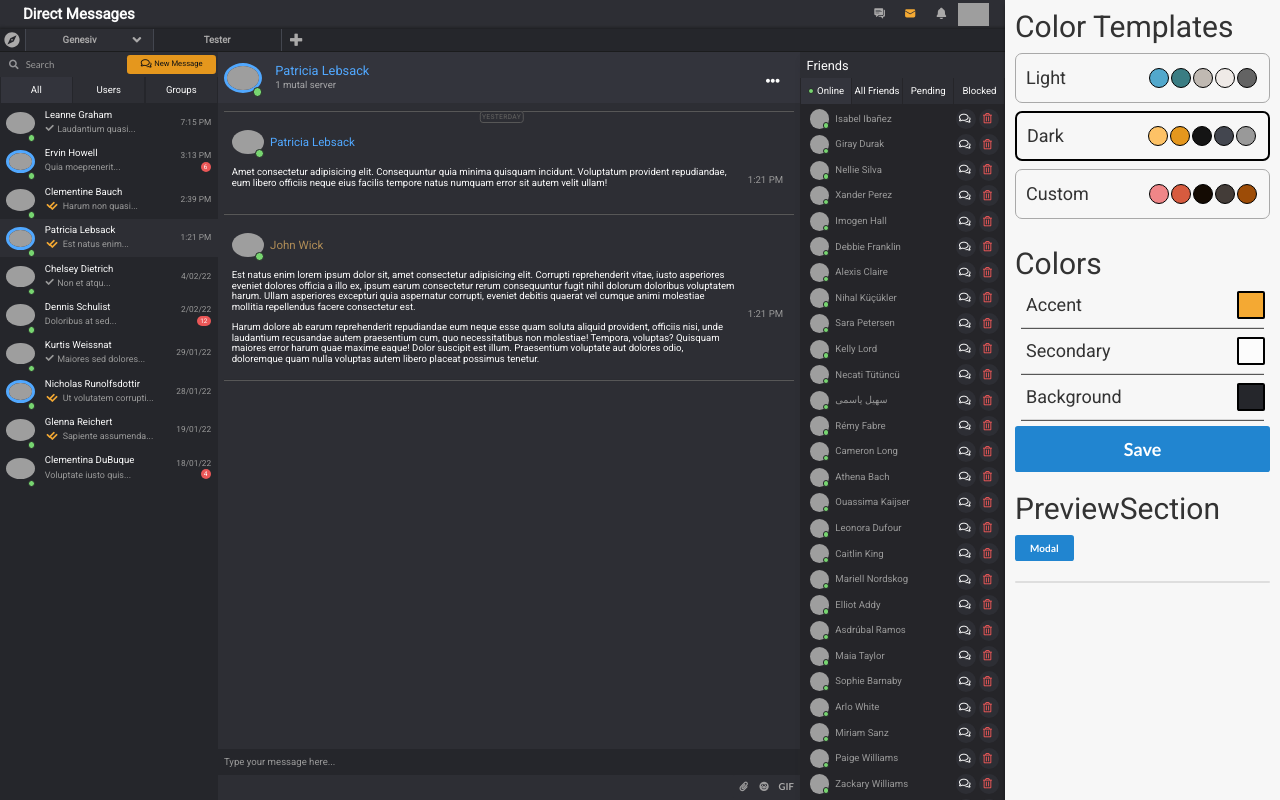
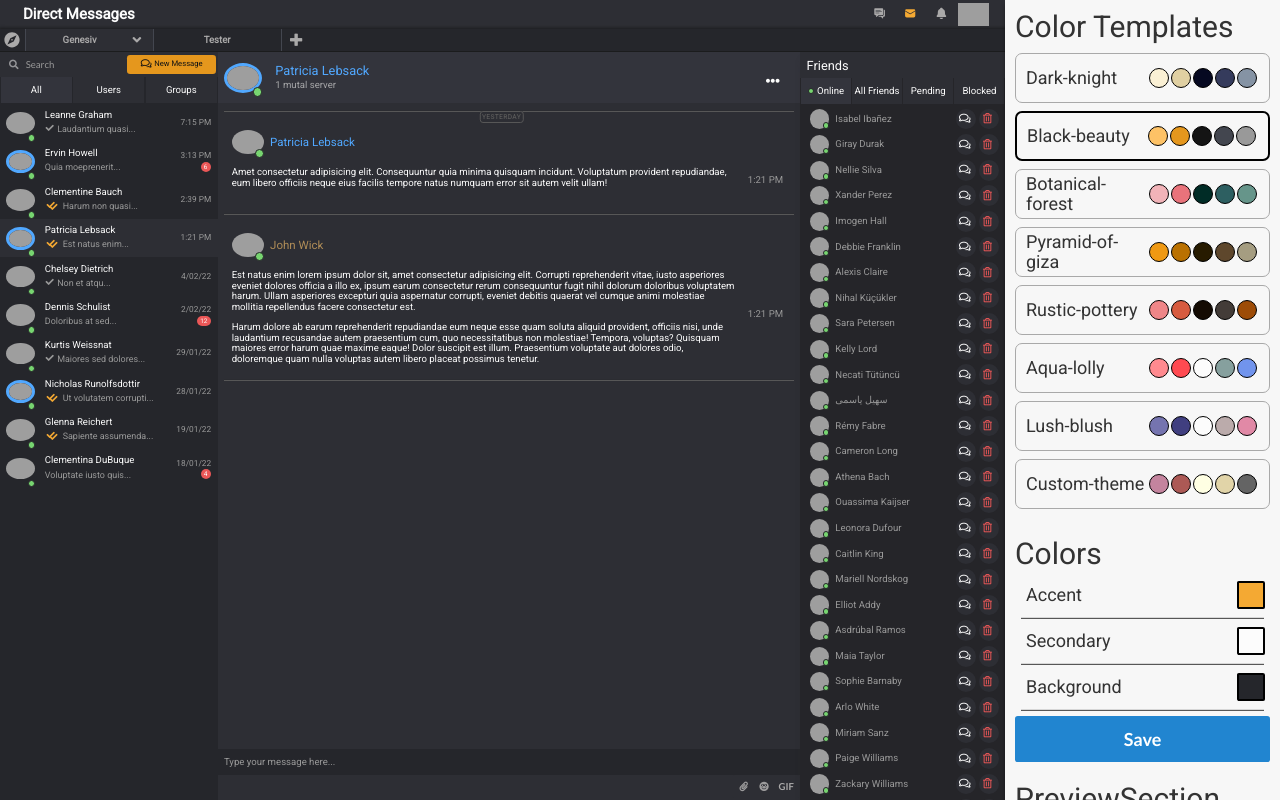
Before and after one commit to SparrowMike/colourShadeGenerator, a plain HTML site: page customTheme/index.html in a window 1280 px wide. Drawn offline with nearby package versions, Linux system fonts and the light colour scheme; grey boxes are pictures that could not be loaded.

Commit message:
style: 💄 new themes implemented

```diff
--- a/customTheme/app.js
+++ b/customTheme/app.js
@@ -1,12 +1,12 @@
 var app = angular.module("myApp", []);
 
 app.controller("theme", function ($scope, $http) {
-  $http.get('data/onlineFriends.json').then(function(response) {
+  $http.get("data/onlineFriends.json").then(function (response) {
     $scope.onlineFriends = response.data;
-  })
-  $http.get('data/messagesHistory.json').then(function(response) {
+  });
+  $http.get("data/messagesHistory.json").then(function (response) {
     $scope.messagesHistory = response.data;
-  })
+  });
 
   //? OBJECT STORING PALETTE INCREMENT VALUES
   const paletteToFeed = {
@@ -16,14 +16,14 @@ app.controller("theme", function ($scope, $http) {
       "--accent-light": { r: 9, g: 25, b: 51 },
     },
     secondary: {
-      "--main-secondary": {r: 0, g: 0, b: 0},
-      "--main-secondary-dark1": {r: -25, g: -25, b: -25},
-      "--main-secondary-dark2": {r: -56, g: -56, b: -56},
-      "--main-secondary-dark3": {r: -82, g: -83, b: -83},
-      "--main-secondary-dark4": {r: -86, g: -86, b: -84},
-      "--main-secondary-dark5": {r: -99, g: -99, b: -99},
-      "--main-secondary-dark6": {r: -165, g: -165, b: -165},
-      "--main-secondary-dark7": {r: -202, g: -202, b: -202}
+      "--main-secondary": { r: 0, g: 0, b: 0 },
+      "--main-secondary-dark1": { r: -25, g: -25, b: -25 },
+      "--main-secondary-dark2": { r: -56, g: -56, b: -56 },
+      "--main-secondary-dark3": { r: -82, g: -83, b: -83 },
+      "--main-secondary-dark4": { r: -86, g: -86, b: -84 },
+      "--main-secondary-dark5": { r: -99, g: -99, b: -99 },
+      "--main-secondary-dark6": { r: -165, g: -165, b: -165 },
+      "--main-secondary-dark7": { r: -202, g: -202, b: -202 },
     },
     background: {
       "--main-bg-darkest": { r: -17, g: -18, b: -23 },
@@ -35,14 +35,12 @@ app.controller("theme", function ($scope, $http) {
       "--main-bg-lightest": { r: 30, g: 32, b: 36 },
     },
   };
-  Object.freeze(paletteToFeed)
+  Object.freeze(paletteToFeed);
 
   //? ==============UI MODAL================
   $scope.modal = () => {
-    $('.ui.modal')
-      .modal('show')
-    ;
-  }
+    $(".ui.modal").modal("show");
+  };
 
   //? OBJECT TO STORE THE CUSTOM THEME
   const storedPalette = { accent: {}, secondary: {}, background: {} };
@@ -51,32 +49,47 @@ app.controller("theme", function ($scope, $http) {
 
   //? LOAD THE THEME ON START
   const theme = localStorage.getItem("theme");
-  let currentTheme = theme ? `.${theme}` : ".dark";
-  $scope.selected = theme ? theme : "dark";
-  if (theme) $("html").removeClass("light dark custom").addClass(theme);
+  let currentTheme = theme ? `.${theme}` : ".black-beauty";
+  $scope.selected = theme ? theme : "black-beauty";
+  if (theme) $("html").removeClass().addClass(theme);
 
   //? CHANGE THE THEMES - TOGGLING CLASS
   $scope.changeTheme = (theme) => {
     $scope.selected = theme;
     localStorage.setItem("theme", theme);
     currentTheme = `.${theme}`;
+    $("html").removeAttr("style").removeClass();
+
     switch (theme) {
-      case "light":
-        $("html")
-          .removeAttr("style")
-          .removeClass("dark custom")
-          .addClass("light");
+      case "light-theme":
+        $("html").addClass("light-theme");
         break;
-      case "dark":
-        $("html")
-          .removeAttr("style")
-          .removeClass("light custom")
-          .addClass("dark");
+      case "black-beauty":
+        $("html").addClass("black-beauty");
         break;
-      case "custom":
-        if (JSON.parse(localStorage.getItem("customTheme")) === null) $("html").removeAttr("style")
+      case "dark-knight":
+        $("html").addClass("dark-knight");
+        break;
+      case "botanical-forest":
+        $("html").addClass("botanical-forest");
+        break;
+      case "pyramid-of-giza":
+        $("html").addClass("pyramid-of-giza");
+        break;
+      case "rustic-pottery":
+        $("html").addClass("rustic-pottery");
+        break;
+      case "aqua-lolly":
+        $("html").addClass("aqua-lolly");
+        break;
+      case "lush-blush":
+        $("html").addClass("lush-blush");
+        break;
+      case "custom-theme":
+        if (JSON.parse(localStorage.getItem("customTheme")) === null)
+          $("html").removeAttr("style");
         loadValues();
-        $("html").removeClass("light dark").addClass("custom");
+        $("html").addClass("custom-theme");
         break;
     }
     loadSelectedTheme(loadCurrentCss());
@@ -84,20 +97,34 @@ app.controller("theme", function ($scope, $http) {
 
   //?===================UPDATE CUSTOM PALETTE=====================
   const customPaletteColors = () => {
-    const theme = JSON.parse(localStorage.getItem("customTheme"))
-    $(`#defaultTheme.custom #circles > .one`).css("background", theme.accent["--accent-light"]);
-    $(`#defaultTheme.custom #circles > .two`).css("background", theme.accent["--accent-dark"]);
-    $(`#defaultTheme.custom #circles > .three`).css("background", theme.background["--main-bg-darkest"]);
-    $(`#defaultTheme.custom #circles > .four`).css("background", theme.background["--main-bg-lightest"]);
-    $(`#defaultTheme.custom #circles > .five`).css("background", theme.secondary["--main-secondary"]);
-  }
-
+    const theme = JSON.parse(localStorage.getItem("customTheme"));
+    $(`#defaultTheme.custom-theme #circles > .one`).css(
+      "background",
+      theme.accent["--accent-light"]
+    );
+    $(`#defaultTheme.custom-theme #circles > .two`).css(
+      "background",
+      theme.accent["--accent-dark"]
+    );
+    $(`#defaultTheme.custom-theme #circles > .three`).css(
+      "background",
+      theme.background["--main-bg-darkest"]
+    );
+    $(`#defaultTheme.custom-theme #circles > .four`).css(
+      "background",
+      theme.background["--main-bg-lightest"]
+    );
+    $(`#defaultTheme.custom-theme #circles > .five`).css(
+      "background",
+      theme.secondary["--main-secondary"]
+    );
+  };
 
   //?===================SAVE=====================
   $scope.saveValues = () => {
     localStorage.setItem("customTheme", JSON.stringify(storedPalette));
-    customPaletteColors()
-    parent.postMessage(storedPalette, '*')
+    customPaletteColors();
+    parent.postMessage(storedPalette, "*");
   };
 
   //?========LOAD VALUES FROM THE LOCAL STORAGE=========
@@ -109,7 +136,7 @@ app.controller("theme", function ($scope, $http) {
       }
     }
   };
-  if (theme === "custom") {
+  if (theme === "custom-theme") {
     loadValues();
   }
 
@@ -132,7 +159,7 @@ app.controller("theme", function ($scope, $http) {
   //?========CONVERT loadCurrentCss FUNCTION INTO OBJECT AND STORE IT IN storedPalette=========
   const loadSelectedTheme = (input) => {
     if (
-      currentTheme === ".custom" &&
+      currentTheme === ".custom-theme" &&
       localStorage.getItem("customTheme") !== null
     ) {
       const gotback = JSON.parse(localStorage.getItem("customTheme"));
@@ -141,9 +168,9 @@ app.controller("theme", function ($scope, $http) {
       storedPalette.background = { ...gotback.background };
     } else {
       try {
-        input = input.substring(input.indexOf("-"), input.indexOf("}"));
-      } catch(e) {
-        console.error(e)
+        input = input.substring(input.indexOf("--"), input.indexOf("}"));
+      } catch (e) {
+        console.error(e);
       }
       let results = {},
         attributes = input.split("; ");
@@ -153,9 +180,12 @@ app.controller("theme", function ($scope, $http) {
       }
       for (r in results) {
         if (results[r] === "" || results[r] === undefined) delete results[r];
-        if (r.includes("accent")) storedPalette.accent[r] = `${results[r].trim()}`;
-        if (r.includes("secondary")) storedPalette.secondary[r] = `${results[r].trim()}`;
-        if (r.includes("bg")) storedPalette.background[r] = `${results[r].trim()}`;
+        if (r.includes("accent"))
+          storedPalette.accent[r] = `${results[r].trim()}`;
+        if (r.includes("secondary"))
+          storedPalette.secondary[r] = `${results[r].trim()}`;
+        if (r.includes("bg"))
+          storedPalette.background[r] = `${results[r].trim()}`;
         body.setProperty(r, results[r]); //* load colours with js
       }
     }
@@ -164,7 +194,7 @@ app.controller("theme", function ($scope, $http) {
   $(document).ready(function () {
     loadSelectedTheme(loadCurrentCss());
     if (localStorage.getItem("customTheme") !== null) {
-      customPaletteColors()
+      customPaletteColors();
     }
   });
 
@@ -190,7 +220,7 @@ app.controller("theme", function ($scope, $http) {
       pickr = new Pickr({
         el: $(`.${type}Color`)[0],
         theme: "monolith",
-        appClass: 'pickr-theme',
+        appClass: "pickr-theme",
         swatches: [
           "rgba(244, 67, 54, 1)",
           "rgba(233, 30, 99, 1)",
@@ -211,7 +241,7 @@ app.controller("theme", function ($scope, $http) {
         defaultRepresentation: "RGBA",
         closeWithKey: "Escape",
         // Any combinations of top, left, bottom or right with one of these optional modifiers: start, middle, end
-        position: 'left-start',
+        position: "left-start",
         useAsButton: false,
         // default: current_color,
         comparison: false,
@@ -229,13 +259,21 @@ app.controller("theme", function ($scope, $http) {
         current_color = color.toRGBA().toString(0);
         $input.val(current_color).trigger("change");
 
-        $('tbody tr').remove()
+        $("tbody tr").remove();
 
         const currentValue = rgbToObj(current_color);
         for (color in storedPalette[type]) {
-          let rgbArr = []
-          if (type == 'secondary' && (currentValue.r <= 90 || currentValue.g <= 50 || currentValue.b <= 127) ||
-          type == 'background' && (currentValue.r >= 200 || currentValue.g >= 200 || currentValue.b >= 256)) {
+          let rgbArr = [];
+          if (
+            (type == "secondary" &&
+              (currentValue.r <= 90 ||
+                currentValue.g <= 50 ||
+                currentValue.b <= 127)) ||
+            (type == "background" &&
+              (currentValue.r >= 200 ||
+                currentValue.g >= 200 ||
+                currentValue.b >= 256))
+          ) {
             rgbArr = [
               rgbValues.r - paletteToFeed[type][color].r,
               rgbValues.g - paletteToFeed[type][color].g,
@@ -259,7 +297,9 @@ app.controller("theme", function ($scope, $http) {
           //? display the currently generated colours
           body.setProperty(color, rgb);
 
-          $('tbody').append(`<tr><td style='background: ${storedPalette[type][color]}; color: white; text-shadow: 1px 1px 1.5px black; width: 55%;'>${color}</td><td style='width: 45%'>${storedPalette[type][color]}</td></tr>`)
+          $("tbody").append(
+            `<tr><td style='background: ${storedPalette[type][color]}; color: white; text-shadow: 1px 1px 1.5px black; width: 55%;'>${color}</td><td style='width: 45%'>${storedPalette[type][color]}</td></tr>`
+          );
         }
         console.log(storedPalette[type]);
       });
--- a/customTheme/index.html
+++ b/customTheme/index.html
@@ -229,7 +229,7 @@
     <div id="sidePanel">
       <div id="colorTemplates">
         <h2>Color Templates</h2>
-        <div ng-repeat="theme in ['light', 'dark', 'custom']" id="defaultTheme" class={{theme}} ng-class="{active: theme == selected}" ng-click="changeTheme(theme)">
+        <div ng-repeat="theme in ['dark-knight', 'black-beauty', 'botanical-forest', 'pyramid-of-giza', 'rustic-pottery', 'aqua-lolly', 'lush-blush',  'custom-theme']" id="defaultTheme" class={{theme}} ng-class="{active: theme == selected}" ng-click="changeTheme(theme)">
           <h4>{{theme[0].toUpperCase() + theme.slice(1)}}</h4>
           <div id="circles">
             <div ng-repeat="c in ['one', 'two', 'three', 'four', 'five']" class={{c}}></div>
@@ -245,7 +245,7 @@
           </div>
           <div class="ui divider"></div>
         </div>
-        <button style="width: 100%; font-size: large; margin-top: 5px;" class="ui primary button" ng-click="saveValues(); changeTheme('custom')">Save</button>
+        <button style="width: 100%; font-size: large; margin-top: 5px;" class="ui primary button" ng-click="saveValues(); changeTheme('custom-theme')">Save</button>
       </div>
       <div id="previewSection">
         <h2>PreviewSection</h2>
--- a/customTheme/styles.css
+++ b/customTheme/styles.css
@@ -29,7 +29,7 @@ body {
   --friend: rgb(81, 168, 255);
 }
 
-.dark {
+.black-beauty {
   /*? ======Primary====== */
   --accent-dark: rgb(229, 151, 29); /* *(-15, -18, -22) */
   --accent: rgb(244, 169, 51); /* *base */
@@ -54,35 +54,72 @@ body {
   --main-bg-lighter: rgb(51, 52, 60); /* *(+14, +14, +17) */
   --main-bg-lightest: rgb(67, 70, 79); /* *(+30, +32, +36) */
 }
+.dark-knight {
+  --accent-dark: rgb(224, 208, 162);
+  --accent: rgb(239, 225, 186, 1);
+  --accent-light: rgb(250, 240, 212);
+  --main-bg-darkest: rgb(6, 9, 33, 1);
+  --main-bg-darker: rgb(13, 17, 42);
+  --main-bg-dark: rgb(23, 26, 54);
+  --main-bg: rgb(23, 27, 56);
+  --main-bg-light: rgb(31, 35, 65);
+  --main-bg-lighter: rgb(37, 41, 73);
+  --main-bg-lightest: rgb(53, 59, 92);
+  --main-secondary: rgb(252, 252, 252, 1);
+  --main-secondary-dark1: rgb(210, 217, 224);
+  --main-secondary-dark2: rgb(200, 210, 220);
+  --main-secondary-dark3: rgb(158, 171, 185);
+  --main-secondary-dark4: rgb(151, 165, 181);
+  --main-secondary-dark5: rgb(133, 147, 164);
+  --main-secondary-dark6: rgb(79, 92, 108);
+  --main-secondary-dark7: rgb(29, 40, 53);
+}
+.botanical-forest {
+  --accent-dark: rgba(233, 115, 123);
+  --accent: rgba(238, 153, 159);
+  --accent-light: rgba(241, 179, 184);
+  --main-bg-darkest: rgba(0, 44, 38);
+  --main-bg-darker: rgba(5, 52, 47);
+  --main-bg-dark: rgba(15, 61, 59);
+  --main-bg: rgba(15, 62, 61);
+  --main-bg-light: rgba(23, 70, 70);
+  --main-bg-lighter: rgba(29, 76, 78);
+  --main-bg-lightest: rgba(45, 95, 97);
+  --main-secondary: rgba(228, 241, 238);
+  --main-secondary-dark1: rgba(172, 213, 203);
+  --main-secondary-dark2: rgba(159, 201, 191);
+  --main-secondary-dark3: rgba(132, 178, 167);
+  --main-secondary-dark4: rgba(110, 164, 151);
+  --main-secondary-dark5: rgba(102, 149, 138);
+  --main-secondary-dark6: rgba(69, 128, 114);
+  --main-secondary-dark7: rgba(0, 58, 60);
+}
+.pyramid-of-giza {
+  --accent-dark: rgba(186, 113, 0);
+  --accent: rgba(207, 135, 23);
+  --accent-light: rgba(239, 153, 19);
 
-.light {
-  --accent-dark: rgb(58, 125, 131);
-  --accent: rgb(73, 143, 153);
-  --accent-light: rgb(82, 168, 204);
+  --main-bg-darkest: rgba(39, 27, 0);
+  --main-bg-darker: rgba(53, 38, 2);
+  --main-bg-dark: rgba(64, 47, 6);
+  --main-bg: rgba(64, 48, 8);
+  --main-bg-light: rgba(72, 56, 16);
+  --main-bg-lighter: rgba(78, 60, 25);
+  --main-bg-lightest: rgba(94, 71, 44);
 
-  --main-bg-darkest: rgb(192, 185, 178);
-  --main-bg-darker: rgb(199, 192, 181);
-  --main-bg-dark: rgb(209, 201, 193);
-  --main-bg: rgb(209, 202, 195);
-  --main-bg-light: rgb(217, 210, 203);
-  --main-bg-lighter: rgb(223, 216, 212);
-  --main-bg-lightest: rgb(239, 234, 231);
-
-  --main-secondary:rgb(0, 0, 0);
-  --main-secondary-dark1:rgb(25, 25, 25);
-  --main-secondary-dark2:rgb(56, 56, 56);
-  --main-secondary-dark3:rgb(82, 83, 83);
-  --main-secondary-dark4:rgb(86, 86, 84);
-  --main-secondary-dark5:rgb(99, 99, 99);
-  --main-secondary-dark6:rgb(165, 165, 165);
-  --main-secondary-dark7:rgb(202, 202, 202);
+  --main-secondary: rgba(250, 241, 209);
+  --main-secondary-dark1: rgba(241, 231, 196);
+  --main-secondary-dark2: rgba(229, 218, 179);
+  --main-secondary-dark3: rgba(205, 194, 154);
+  --main-secondary-dark4: rgba(181, 169, 129);
+  --main-secondary-dark5: rgba(165, 157, 129);
+  --main-secondary-dark6: rgba(116, 96, 72);
+  --main-secondary-dark7: rgba(53, 39, 5);
 }
-
-.custom {
+.rustic-pottery {
   --accent-dark: rgb(215, 91, 63);
   --accent: rgb(230, 109, 85);
   --accent-light: rgb(239, 134, 136);
-
   --main-bg-darkest: rgb(20, 11, 3);
   --main-bg-darker: rgb(27, 18, 6);
   --main-bg-dark: rgb(37, 27, 18);
@@ -90,7 +127,6 @@ body {
   --main-bg-light: rgb(45, 36, 28);
   --main-bg-lighter: rgb(51, 42, 37);
   --main-bg-lightest: rgb(67, 60, 56);
-
   --main-secondary: rgb(256, 175, 106);
   --main-secondary-dark1: rgb(231, 150, 81);
   --main-secondary-dark2: rgb(200, 119, 50);
@@ -100,7 +136,67 @@ body {
   --main-secondary-dark6: rgb(91, 10, 0);
   --main-secondary-dark7: rgb(54, 0, 0);
 }
-
+.aqua-lolly {
+  --accent-dark: rgb(255, 74, 81);
+  --accent: rgb(255, 109, 115);
+  --accent-light: rgb(255, 138, 143);
+  --main-bg-darkest: rgb(252, 252, 252);
+  --main-bg-darker: rgb(229, 236, 235);
+  --main-bg-dark: rgb(213, 224, 223);
+  --main-bg: rgb(199, 213, 212);
+  --main-bg-light: rgb(183, 203, 201);
+  --main-bg-lighter: rgb(158, 188, 185);
+  --main-bg-lightest: rgb(134, 160, 158);
+  --main-secondary: rgb(10, 34, 97);
+  --main-secondary-dark1: rgb(17, 47, 124);
+  --main-secondary-dark2: rgb(33, 67, 156);
+  --main-secondary-dark3: rgb(63, 101, 198);
+  --main-secondary-dark4: rgb(89, 125, 219);
+  --main-secondary-dark5: rgb(113, 148, 237);
+  --main-secondary-dark6: rgb(147, 175, 249);
+  --main-secondary-dark7: rgb(222, 229, 250);
+}
+.lush-blush {
+  --accent-dark: rgb(64, 63, 128);
+  --accent: rgb(87, 86, 150);
+  --accent-light: rgb(117, 116, 175);
+  --main-bg-darkest: rgb(252, 252, 252);
+  --main-bg-darker: rgb(254, 249, 246);
+  --main-bg-dark: rgb(245, 238, 234);
+  --main-bg: rgb(237, 226, 220);
+  --main-bg-light: rgb(235, 216, 206);
+  --main-bg-lighter: rgb(225, 202, 191);
+  --main-bg-lightest: rgb(187, 171, 171);
+  --main-secondary: rgb(171, 59, 97);
+  --main-secondary-dark1: rgb(187,76,113);
+  --main-secondary-dark2: rgb(203,92,129);
+  --main-secondary-dark3: rgb(211,106,141);
+  --main-secondary-dark4: rgb(219,118,151);
+  --main-secondary-dark5: rgb(225, 137, 166);
+  --main-secondary-dark6: rgb(226,160,182);
+  --main-secondary-dark7: rgb(228,206,214);
+}
+/*! TBC  */
+.custom-theme {
+  --accent-dark: rgb(172, 89, 85);
+  --accent: rgb(187, 107, 107);
+  --accent-light: rgb(196, 132, 158);
+  --main-secondary: rgb(1, 1, 1);
+  --main-secondary-dark1: rgb(26, 26, 26);
+  --main-secondary-dark2: rgb(57, 57, 57);
+  --main-secondary-dark3: rgb(83, 84, 84);
+  --main-secondary-dark4: rgb(87, 87, 85);
+  --main-secondary-dark5: rgb(100, 100, 100);
+  --main-secondary-dark6: rgb(166, 166, 166);
+  --main-secondary-dark7: rgb(203, 203, 203);
+  --main-bg-darkest: rgb(255, 255, 227);
+  --main-bg-darker: rgb(255, 254, 218);
+  --main-bg-dark: rgb(255, 245, 206);
+  --main-bg: rgb(255, 244, 204);
+  --main-bg-light: rgb(247, 236, 195);
+  --main-bg-lighter: rgb(241, 230, 187);
+  --main-bg-lightest: rgb(225, 212, 168);
+}
 /* ?================SIDE PANEL============== */
 #sidePanel {
   width: 17%;
```
